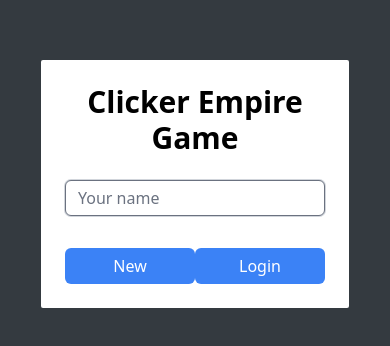
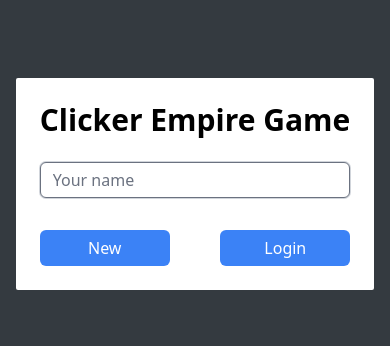
Before and after one commit to Kang-Yuchan/clicker-empire-game, a React (Vite) app: page / in a window 390 px wide. Shown: the part 238-584 px from the top of the page. Built offline with nearby package versions, Linux system fonts and the light colour scheme.

Commit message:
styles: Edit styles

```diff
--- a/src/App.tsx
+++ b/src/App.tsx
@@ -6,7 +6,7 @@ function App() {
   const { user, register, login } = useLogin();
   return (
     <main className="bg-[#343a40]">
-      <div className="flex h-screen items-center justify-center p-12">
+      <div className="flex h-screen items-center justify-center p-0 md:p-12">
         {user ? (
           <GameApp user={user} />
         ) : (
--- a/src/components/GameApp.tsx
+++ b/src/components/GameApp.tsx
@@ -56,7 +56,7 @@ export default function GameApp({ user }: GameAppProps) {
   }, []);
 
   return (
-    <div className="bg-[#3d5278] rounded-md p-2 flex w-10/12 h-full">
+    <div className="bg-[#3d5278] rounded-md p-2 flex md:w-10/12 w-full h-full">
       <div className="bg-[#343a40] p-2 w-1/3">
         <div className="bg-[#3d5278] flex flex-col justify-center text-white">
           <span className="flex text-xl font-medium w-full justify-center items-center">
--- a/src/components/ItemDetail.tsx
+++ b/src/components/ItemDetail.tsx
@@ -26,7 +26,7 @@ export default function ItemDetail({
 
   return (
     <div className="p-2 m-1 text-white bg-[#3d5278]">
-      <div className="flex justify-between">
+      <div className="flex justify-between items-center">
         <div className="flex flex-col gap-4 *:text-xl *:font-semibold">
           <h4>{selectedItem.name}</h4>
           <h4>Max purchases: {selectedItem.maxAmount}</h4>
```
